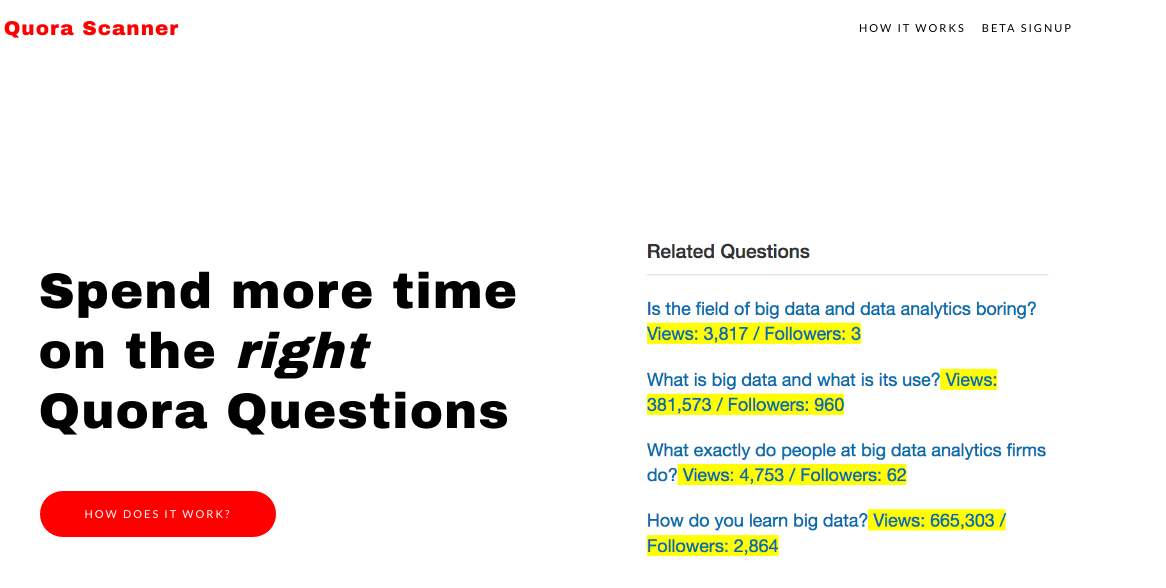
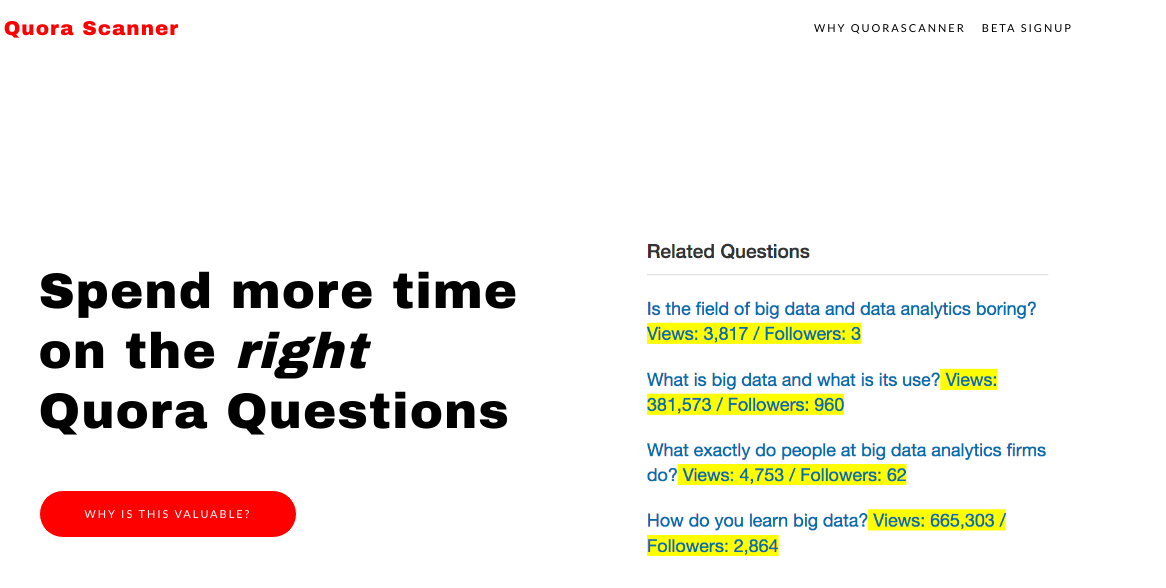
Before and after one commit to dizzydes/qs, a plain HTML site: page index.html in a window 1280 px wide. Shown: the top 588 px of the page, 114-1280 px from the left. Drawn offline with Linux system fonts and the light colour scheme; a script that the page names is missing; a web font is replaced by a local one.

Commit message:
Adjust text

```diff
--- a/index.html
+++ b/index.html
@@ -58,7 +58,7 @@
         <div class="collapse navbar-collapse" id="navbarResponsive">
           <ul class="navbar-nav ml-auto">
             <li class="nav-item">
-              <a class="nav-link js-scroll-trigger" href="index.html#download">How It Works</a>
+              <a class="nav-link js-scroll-trigger" href="index.html#download">Why QuoraScanner</a>
             </li>
 <!--             <li class="nav-item">
               <a class="nav-link js-scroll-trigger" href="#features">Demo</a>
@@ -82,7 +82,7 @@
           <div class="col-lg-7 my-auto">
             <div class="header-content mx-auto">
               <h1 class="mb-5">Spend more time on the <em>right</em> Quora Questions</h1>
-              <a href="#download" class="btn btn-outline btn-xl js-scroll-trigger">How Does It Work?</a>
+              <a href="#download" class="btn btn-outline btn-xl js-scroll-trigger">Why is this valuable?</a>
             </div>
           </div>
           <div class="col-lg-5 my-auto">
```
